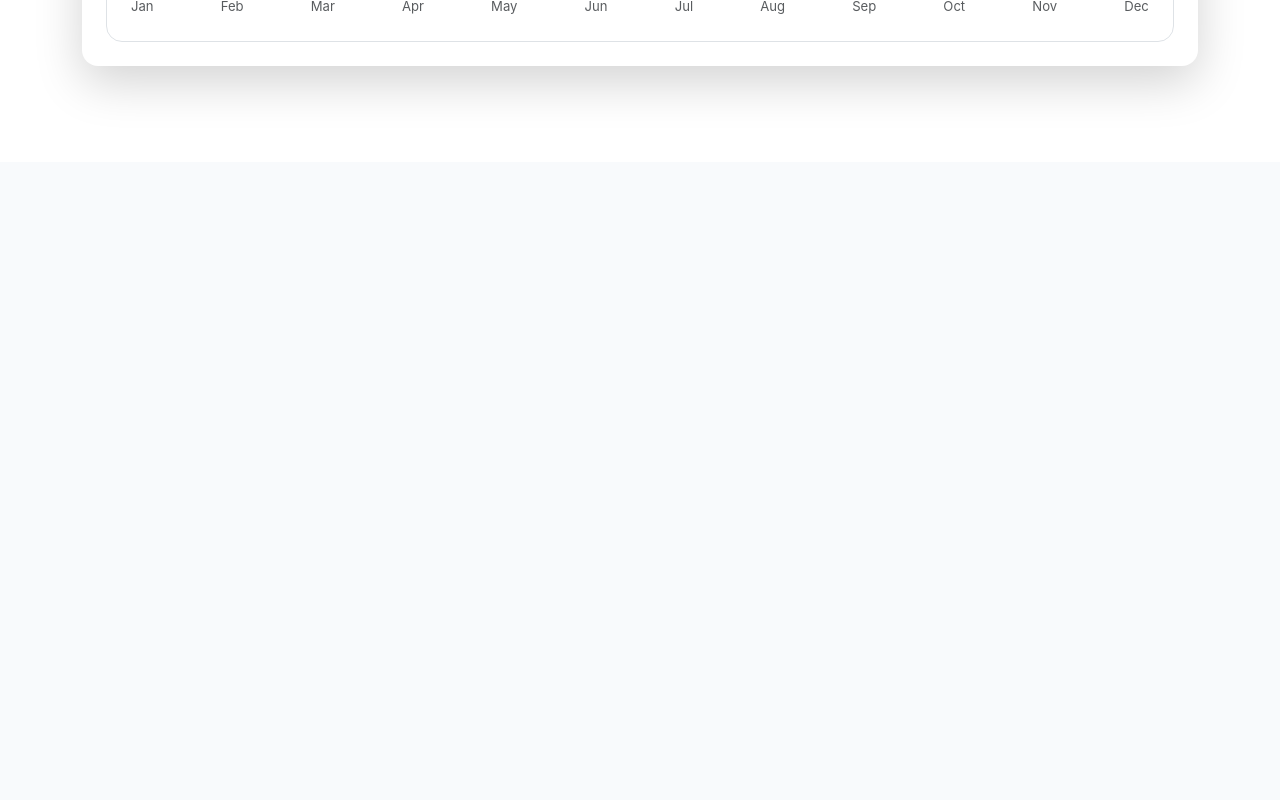
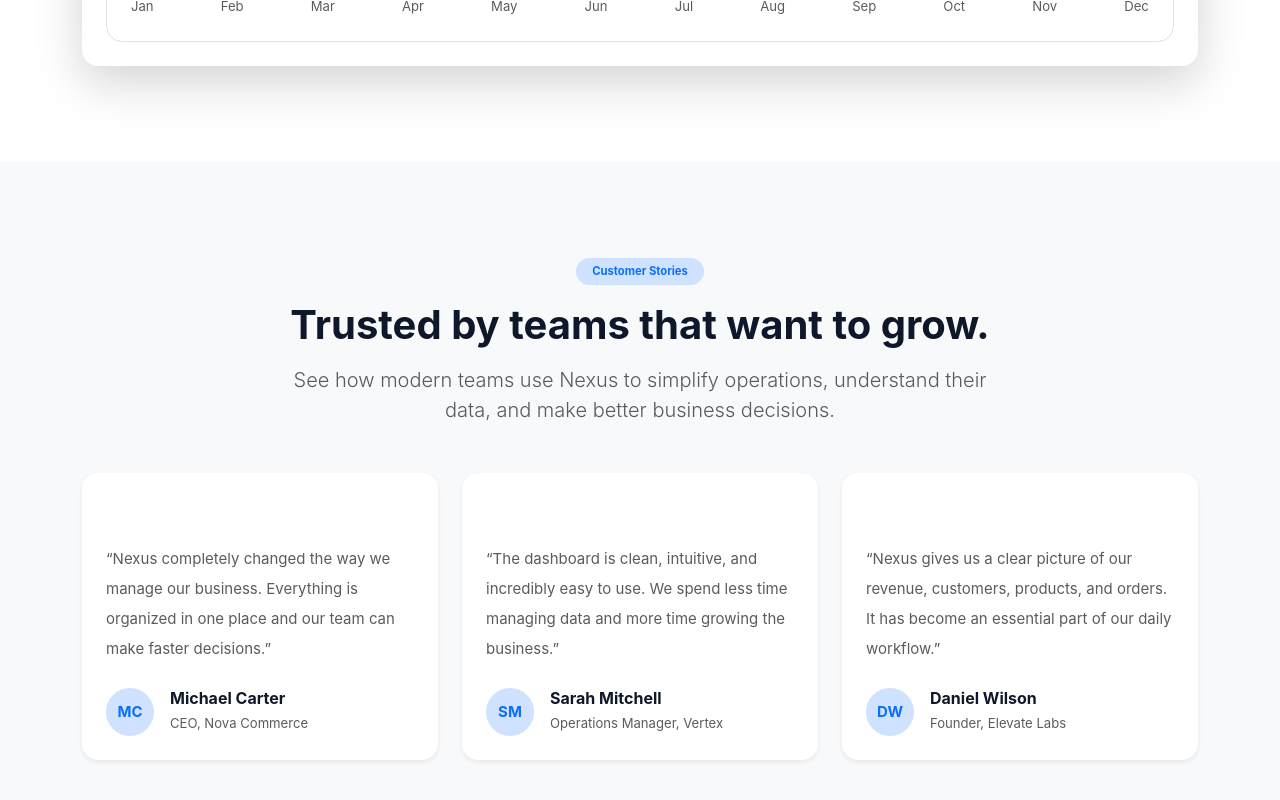
Before and after one commit to Abdo1454/nexus-admin-dashboard, a React app: page / in a window 1280 px wide. Shown: the part 3290-4090 px from the top of the page. Before the commit the page ends 3452 px from the top, so only its background shows below. Built offline with nearby package versions, Linux system fonts and the light colour scheme; the HTML template or start-up script is replaced by a standard one.

Commit message:
feat: add testimonials section

```diff
--- /dev/null
+++ b/src/components/home/Testimonials.jsx
@@ -0,0 +1,110 @@
+function Testimonials() {
+  const testimonials = [
+    {
+      name: "Michael Carter",
+      role: "CEO, Nova Commerce",
+      initials: "MC",
+      quote:
+        "Nexus completely changed the way we manage our business. Everything is organized in one place and our team can make faster decisions.",
+    },
+    {
+      name: "Sarah Mitchell",
+      role: "Operations Manager, Vertex",
+      initials: "SM",
+      quote:
+        "The dashboard is clean, intuitive, and incredibly easy to use. We spend less time managing data and more time growing the business.",
+    },
+    {
+      name: "Daniel Wilson",
+      role: "Founder, Elevate Labs",
+      initials: "DW",
+      quote:
+        "Nexus gives us a clear picture of our revenue, customers, products, and orders. It has become an essential part of our daily workflow.",
+    },
+  ];
+
+  return (
+    <section className="py-5 bg-light">
+      <div className="container py-5">
+
+        {/* Header */}
+        <div className="row justify-content-center text-center mb-5">
+          <div className="col-lg-8">
+
+            <span className="badge bg-primary-subtle text-primary rounded-pill px-3 py-2">
+              Customer Stories
+            </span>
+
+            <h2 className="display-6 fw-bold mt-3 mb-3">
+              Trusted by teams that want to grow.
+            </h2>
+
+            <p className="text-muted lead mb-0">
+              See how modern teams use Nexus to simplify operations,
+              understand their data, and make better business decisions.
+            </p>
+
+          </div>
+        </div>
+
+        {/* Testimonials */}
+        <div className="row g-4">
+
+          {testimonials.map((testimonial) => (
+            <div
+              className="col-12 col-md-6 col-lg-4"
+              key={testimonial.name}
+            >
+              <div className="card border-0 shadow-sm rounded-4 h-100 p-4">
+
+                {/* Stars */}
+                <div className="text-warning mb-4">
+                  <i className="bi bi-star-fill me-1"></i>
+                  <i className="bi bi-star-fill me-1"></i>
+                  <i className="bi bi-star-fill me-1"></i>
+                  <i className="bi bi-star-fill me-1"></i>
+                  <i className="bi bi-star-fill"></i>
+                </div>
+
+                {/* Quote */}
+                <p className="text-muted lh-lg mb-4">
+                  “{testimonial.quote}”
+                </p>
+
+                {/* User */}
+                <div className="d-flex align-items-center mt-auto">
+
+                  <div
+                    className="bg-primary-subtle text-primary rounded-circle d-flex align-items-center justify-content-center fw-bold me-3"
+                    style={{
+                      width: "48px",
+                      height: "48px",
+                    }}
+                  >
+                    {testimonial.initials}
+                  </div>
+
+                  <div>
+                    <h6 className="fw-bold mb-1">
+                      {testimonial.name}
+                    </h6>
+
+                    <small className="text-muted">
+                      {testimonial.role}
+                    </small>
+                  </div>
+
+                </div>
+
+              </div>
+            </div>
+          ))}
+
+        </div>
+
+      </div>
+    </section>
+  );
+}
+
+export default Testimonials;
--- a/src/pages/Home/Home.jsx
+++ b/src/pages/Home/Home.jsx
@@ -4,6 +4,7 @@ import Navbar from '../../components/layout/Navbar';
 import TrustedCompanies from '../../components/home/TrustedCompanies';
 import AnalyticsPreview from "../../components/home/AnalyticsPreview";
 import Capabilities from "../../components/home/Capabilities";
+import Testimonials from "../../components/home/Testimonials";
 function Home() {
   return (
     <div>
@@ -12,6 +13,7 @@ function Home() {
         <TrustedCompanies />
         <Capabilities />
         <AnalyticsPreview />
+        <Testimonials />
     </div>
   )
 }
```
Also changed, not shown: src/components/home/DashboardPreview.jsx (deleted), src/components/home/FeatureCard.jsx (deleted), src/components/home/Testimonial.jsx (deleted).
